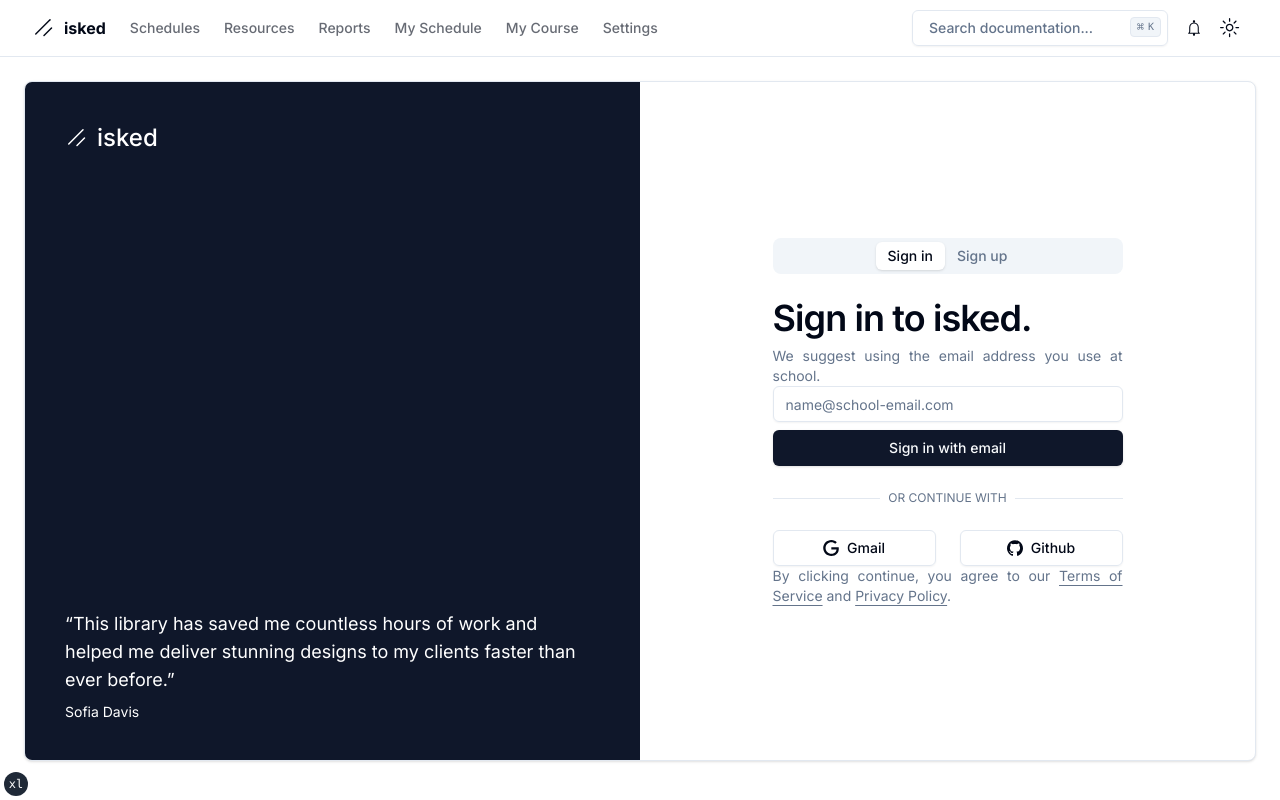
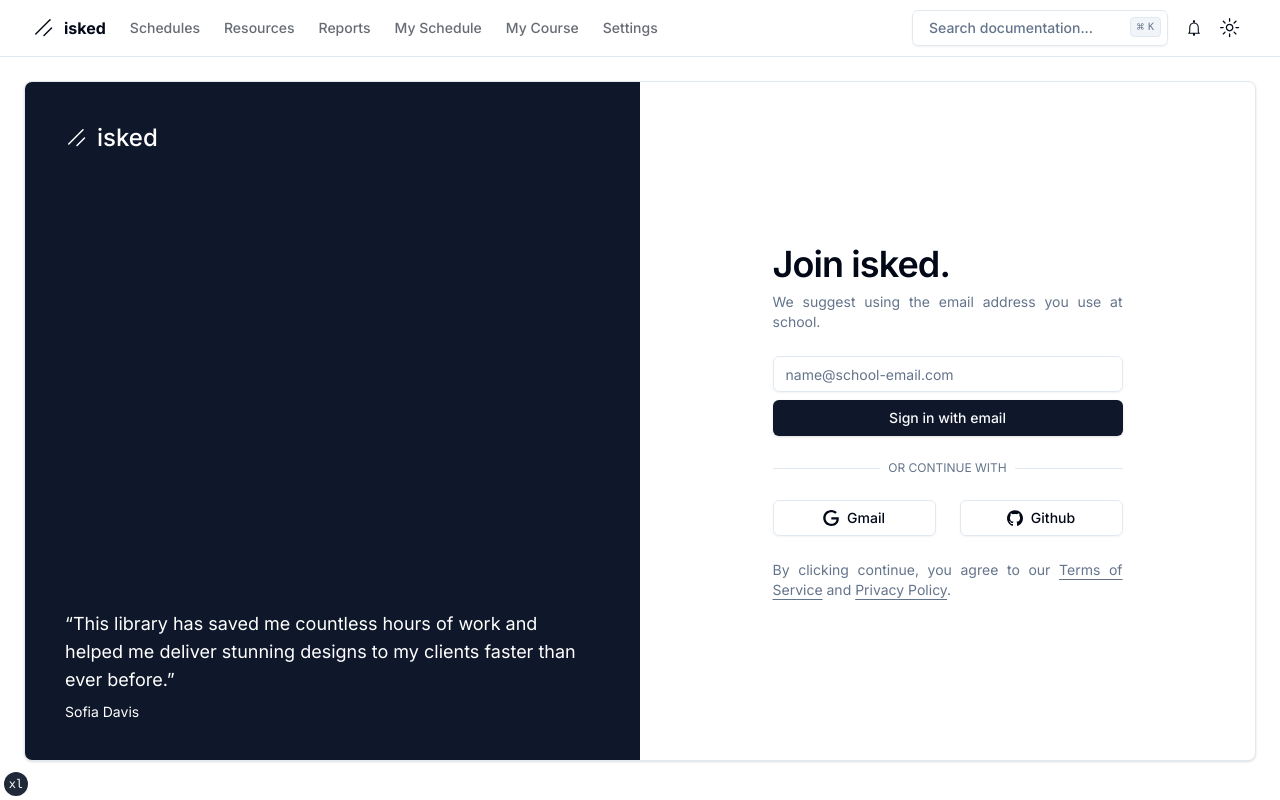
Before and after one commit to AXen-02/isked, a Next.js app: page /authentication in a window 1280 px wide. Built offline with nearby package versions, Linux system fonts and the light colour scheme.

Commit message:
save: dont use tab on signin up

```diff
--- a/src/app/authentication/page.tsx
+++ b/src/app/authentication/page.tsx
@@ -4,7 +4,6 @@
 import { Metadata } from "next";
 import Link from "next/link";
 import { Icons } from "@/components/icons";
-import { Tabs, TabsContent, TabsList, TabsTrigger } from "@/components/ui/tabs";
 
 export const metadata: Metadata = {
   title: "Authentication",
@@ -42,47 +41,7 @@
           </div>
         </div>
         <div className="lg:p-8">
-          <Tabs
-            defaultValue="signin"
-            className="mx-auto flex w-full flex-col justify-center space-y-6 sm:w-[350px]"
-          >
-            <TabsList>
-              <TabsTrigger value="signin">Sign in</TabsTrigger>
-              <TabsTrigger value="signup">Sign up</TabsTrigger>
-            </TabsList>
-            <TabsContent value="signin">
-              {/* TODO: Tab 1 */}
-              <>
-                <div className="flex flex-col space-y-2">
-                  <h1 className="text-4xl font-semibold tracking-tight">
-                    Sign in to isked.
-                  </h1>
-                  <p className="text-sm text-justify text-muted-foreground">
-                    We suggest using the email address you use at school.
-                  </p>
-                </div>
-                <UserAuthForm />
-                <p className="text-sm text-justify text-muted-foreground">
-                  By clicking continue, you agree to our{" "}
-                  <Link
-                    href="/terms"
-                    className="underline underline-offset-4 hover:text-primary"
-                  >
-                    Terms of Service
-                  </Link>{" "}
-                  and{" "}
-                  <Link
-                    href="/privacy"
-                    className="underline underline-offset-4 hover:text-primary"
-                  >
-                    Privacy Policy
-                  </Link>
-                  .
-                </p>
-              </>
-            </TabsContent>
-            <TabsContent value="signup">
-              <>
+          <div className="mx-auto flex w-full flex-col justify-center space-y-6 sm:w-[350px]">
             <div className="flex flex-col space-y-2">
               <h1 className="text-4xl font-semibold tracking-tight">
                 Join isked.
@@ -109,9 +68,7 @@
               </Link>
               .
             </p>
-              </>
-            </TabsContent>
-          </Tabs>
+          </div>
         </div>
       </div>
     </>
```
Lines whose indentation alone changed are shown as unchanged.
